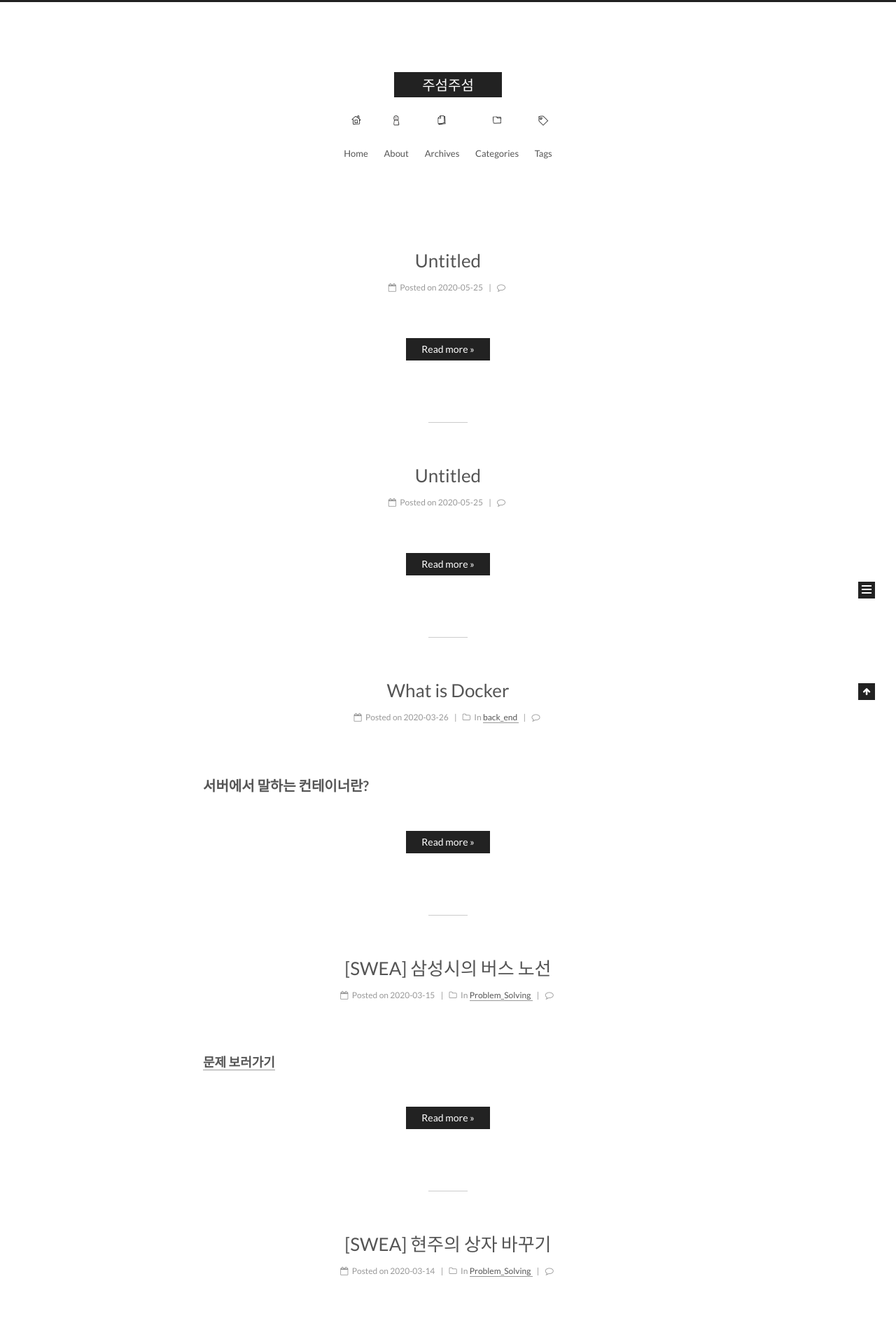
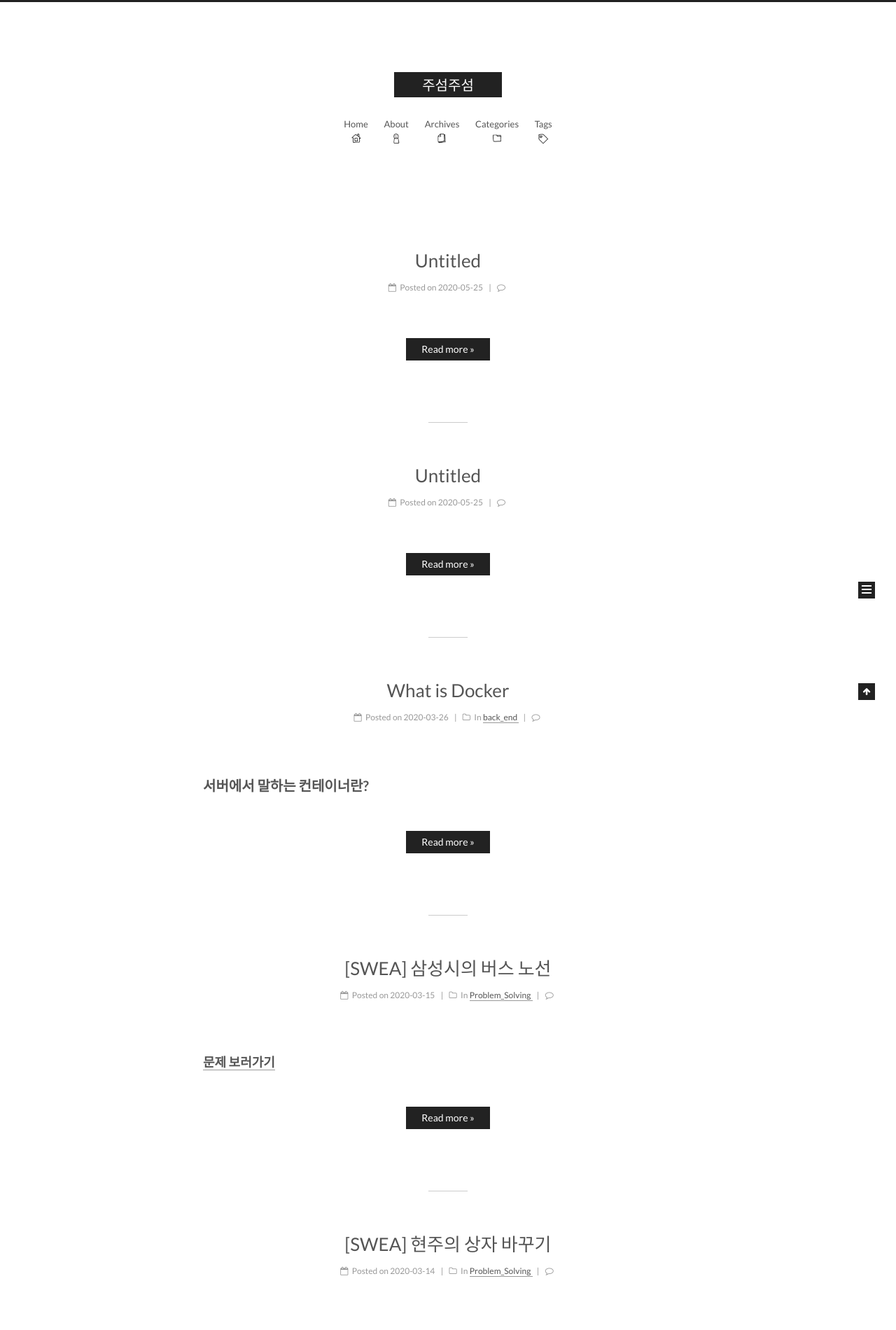
Before and after one commit to sxngho/sxngho.github.io, a Jekyll site: the page built from index.html, in a window 1280 px wide. Shown: the top 1900 px of the page at 70% size. Built offline with Jekyll 4.4.1, drawn with Linux system fonts in a browser that asks for light colours; the list of posts is cut into pages by our own code; comment, search, counter and statistics services are not loaded.

```diff
--- a/_includes/_partials/header.html
+++ b/_includes/_partials/header.html
@@ -45,10 +45,10 @@
         {% assign itemName = name | downcase %}
         <li class="menu-item menu-item-{{ itemName }}">
           <a href="{{ path | relative_url }}" rel="section">
+            {{ __.menu[name] }}
             {% if site.menu_icons.enable %}
 	  <img src="/assets/images/menus/{{site.menu_icons[itemName]}}.png" width="16" height="16"> <br />
             {% endif %}
-            {{ __.menu[name] }}
           </a>
         </li>
       {% endfor %}
```
